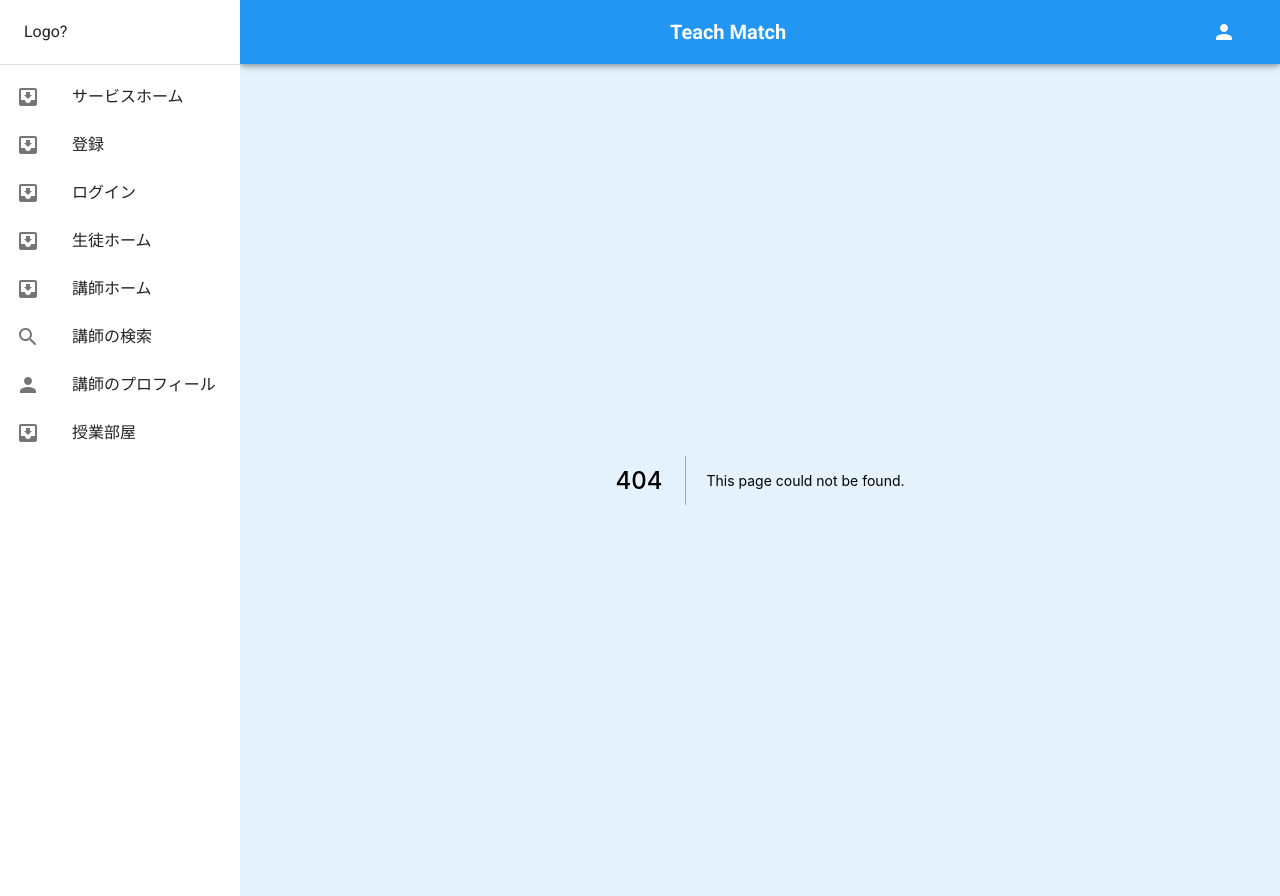
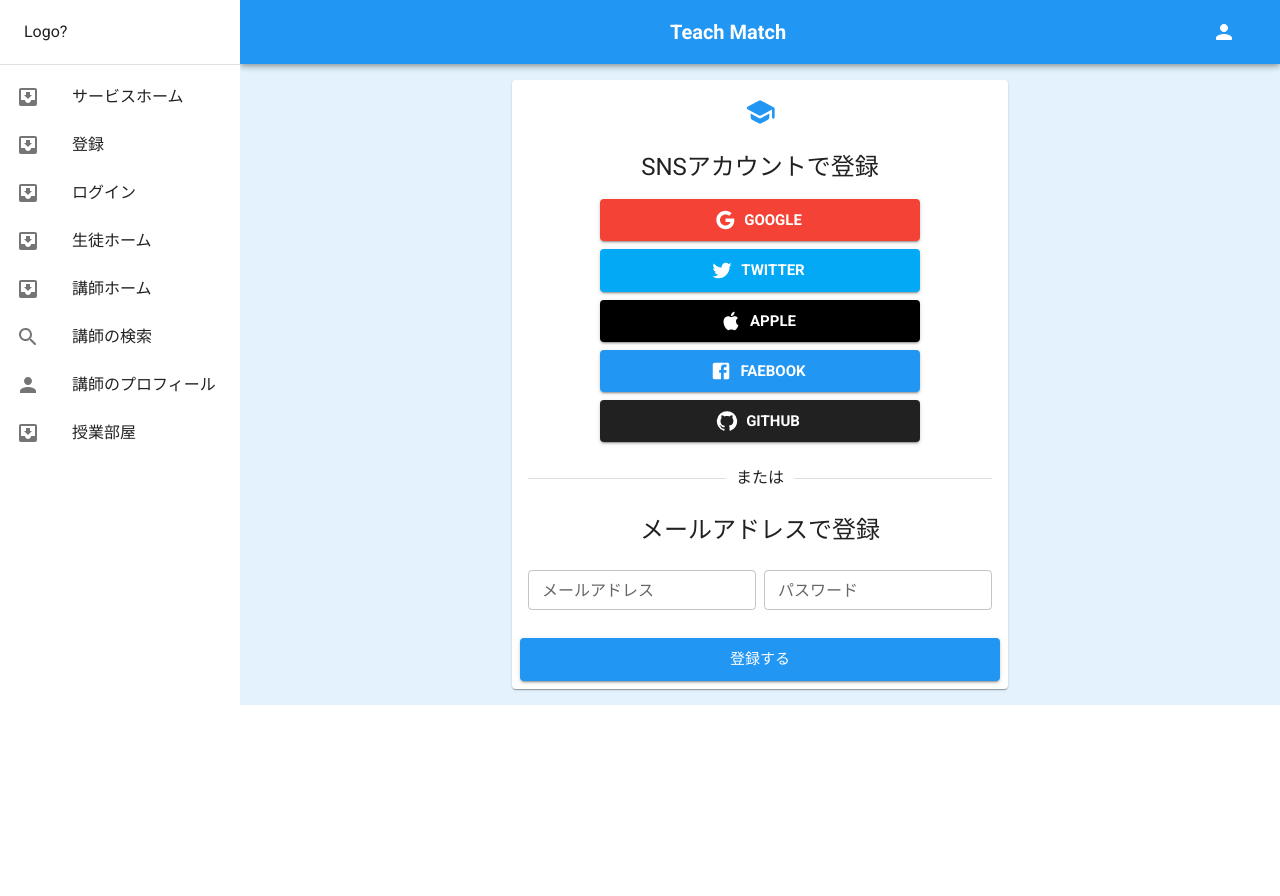
Before and after one commit to otsuka-private/teachmatch-front, a Next.js app: page /signup in a window 1280 px wide. Before the commit this address had no page. After the commit the page ends 800 px from the top, so only its background shows below. Built offline with nearby package versions, Linux system fonts and the light colour scheme.

Commit message:
ログインと登録ページを進めた、Snackbarも実装

```diff
--- /dev/null
+++ b/src/components/common/Snackbar.js
@@ -0,0 +1,19 @@
+import { useContext } from "react";
+import { Snackbar as MuiSnackbar } from "@mui/material";
+import MuiAlert from '@mui/material/Alert';
+import { snackbarContext } from "contexts/snackbarContext";
+
+const Snackbar = () => {
+    const snackbarCtx = useContext(snackbarContext);
+    const closeHandler = () => {
+        snackbarCtx.closeSnackbar();
+    };
+
+    return (
+        <MuiSnackbar open={snackbarCtx.toOpen} autoHideDuration={4000} onClose={closeHandler}>
+            <MuiAlert severity={snackbarCtx.severity} sx={{ width: '100%' }} variant="filled">{snackbarCtx.message}</MuiAlert>
+        </MuiSnackbar>
+    );
+};
+
+export default Snackbar;
--- a/src/components/layout/drawer/DrawerContent.js
+++ b/src/components/layout/drawer/DrawerContent.js
@@ -12,7 +12,7 @@
     },
     {
         title: '登録',
-        path: '/register'
+        path: '/signup'
     },
     {
         title: 'ログイン',
--- a/src/components/pages/login/LoginHome.js
+++ b/src/components/pages/login/LoginHome.js
@@ -1,40 +1,47 @@
-import { useRef } from "react";
-import { signInWithPopup, GoogleAuthProvider, signInWithEmailAndPassword, TwitterAuthProvider } from "firebase/auth";
-import { Card, CardContent, Button, TextField, Grid, Typography, Divider, Stack, Container, CardActions, Link, Box } from "@mui/material";
-import GoogleIcon from '@mui/icons-material/Google';
-import TwitterIcon from '@mui/icons-material/Twitter';
-import AppleIcon from '@mui/icons-material/Apple';
-import FacebookIcon from '@mui/icons-material/Facebook';
-import SchoolRoundedIcon from '@mui/icons-material/SchoolRounded';
-import GitHubIcon from '@mui/icons-material/GitHub';
+import { useRef, useContext } from "react";
+import Link from "next/link";
+import { signInWithPopup, GoogleAuthProvider, signInWithEmailAndPassword, createUserWithEmailAndPassword, TwitterAuthProvider } from "firebase/auth";
+import { Card, CardContent, Button, TextField, Grid, Typography, Divider, Stack, CardActions, Link as MuiLink } from "@mui/material";
+import GoogleIcon from "@mui/icons-material/Google";
+import TwitterIcon from "@mui/icons-material/Twitter";
+import AppleIcon from "@mui/icons-material/Apple";
+import FacebookIcon from "@mui/icons-material/Facebook";
+import SchoolRoundedIcon from "@mui/icons-material/SchoolRounded";
+import GitHubIcon from "@mui/icons-material/GitHub";
 import { blue, grey, lightBlue, red } from "@mui/material/colors";
 import { v4 as uuid } from "uuid";
 import ContainedButton from "components/common/ContainedButton";
 import { auth } from "lib/firebase";
+import { snackbarContext } from "contexts/snackbarContext";
 
-const LoginHome = () => {
-    const userIdInput = useRef();
+const LoginHome = (props) => {
+    const { variant } = props;
+    const isForLogin = variant === 'signup' ? false : true;
+    const emailAddressInput = useRef();
     const passwordInput = useRef();
+    const snackbarCtx = useContext(snackbarContext);
+
+    const openSnackbarWhenLogin = () => snackbarCtx.openSnackbar({ message: 'ログインしました' });
+    const openSnackbarWhenSignUp = () => snackbarCtx.openSnackbar({ message: 'ユーザー登録に成功しました' });
+    const openSnackbarWhenLoginFaied = () => snackbarCtx.openSnackbar({ message: 'ログインに失敗しました', severity: 'error' });
 
     const loginWithGoogle = () => {
         const googleProvider = new GoogleAuthProvider();
         signInWithPopup(auth, googleProvider)
-            .then((result) => {
+            .then(result => {
                 // This gives you a Google Access Token. You can use it to access the Google API.
                 const credential = GoogleAuthProvider.credentialFromResult(result);
                 const token = credential.accessToken;
                 // The signed-in user info.
                 const user = result.user;
-                // ...
-            }).catch((error) => {
-                // Handle Errors here.
+                openSnackbarWhenLogin();
+            })
+            .catch(error => {
                 const errorCode = error.code;
                 const errorMessage = error.message;
-                // The email of the user's account used.
                 const email = error.email;
                 // The AuthCredential type that was used.
                 const credential = GoogleAuthProvider.credentialFromError(error);
-                // ...
             });
     }
 
@@ -43,61 +50,70 @@
         signInWithPopup(auth, twitterProvider)
             .then(result => {
                 // This gives you a the Twitter OAuth 1.0 Access Token and Secret.
-                // You can use these server side with your app's credentials to access the Twitter API.
+                // You can use these server side with your app"s credentials to access the Twitter API.
                 const credential = TwitterAuthProvider.credentialFromResult(result);
                 const token = credential.accessToken;
                 const secret = credential.secret;
-
                 // The signed-in user info.
                 const user = result.user;
-                // ...
-            }).catch((error) => {
-                // Handle Errors here.
+            })
+            .catch(error => {
                 const errorCode = error.code;
                 const errorMessage = error.message;
-                // The email of the user's account used.
                 const email = error.email;
                 // The AuthCredential type that was used.
                 const credential = TwitterAuthProvider.credentialFromError(error);
-                // ...
             });
     }
 
     const loginWithEmail = () => {
-        const userId = userIdInput.current.value;
+        const emailAddress = emailAddressInput.current.value;
         const password = passwordInput.current.value;
-        signInWithEmailAndPassword(auth, userId, password)
-            .then(userCredential => {
-                const user = userCredential.user;
-            })
-            .catch(error => {
-                const errorCode = error.code;
-                const errorMessage = error.message;
-            });
+        if (isForLogin) {
+            signInWithEmailAndPassword(auth, emailAddress, password)
+                .then(userCredential => {
+                    const user = userCredential.user;
+                    openSnackbarWhenLogin();
+                })
+                .catch(error => {
+                    const errorMessage = error.message;
+                    openSnackbarWhenLoginFaied();
+                });
+        } else {
+            createUserWithEmailAndPassword(auth, emailAddress, password)
+                .then(userCredential => {
+                    // Signed in
+                    const user = userCredential.user;
+                    openSnackbarWhenSignUp();
+                })
+                .catch(error => {
+                    const errorMessage = error.message;
+                });
+        }
     }
 
     const signInWithSNSButtons = [{
-        text: 'google',
+        text: "google",
         icon: <GoogleIcon />,
         onClick: loginWithGoogle,
         bgcolor: red[500]
     }, {
-        text: 'twitter',
+        text: "twitter",
         icon: <TwitterIcon />,
         onClick: loginWithTwitter,
         bgcolor: lightBlue[500]
     }, {
-        text: 'apple',
+        text: "apple",
         icon: <AppleIcon />,
         onClick: null,
-        bgcolor: '#000'
+        bgcolor: "#000"
     }, {
-        text: 'faebook',
+        text: "faebook",
         icon: <FacebookIcon />,
         onClick: null,
         bgcolor: blue[500]
     }, {
-        text: 'github',
+        text: "github",
         icon: <GitHubIcon />,
         onClick: null,
         bgcolor: grey[900]
@@ -105,37 +121,51 @@
         const { text, icon, onClick, bgcolor } = sns;
 
         return (
-            <Button key={uuid()} variant="contained" size="large" sx={{ bgcolor, fontWeight: 700, mb: { xs: '0.5rem' } }} onClick={onClick} startIcon={icon}>{text}</Button>
+            <ContainedButton
+                key={uuid()}
+                size="large"
+                sx={{ bgcolor, fontWeight: 700 }}
+                onClick={onClick}
+                startIcon={icon}
+                text={text}
+            />
         )
     })
 
     return (
         <Grid container spacing={0}>
-            <Grid item xs={0} md={3}></Grid>
-            <Grid item xs={12} md={6}>
+            <Grid item xs={0} md={2} lg={3}></Grid>
+            <Grid item xs={12} md={8} lg={6}>
                 <Card>
-                    <CardContent sx={{ textAlign: 'center' }}>
-                        <Typography variant="body1"><SchoolRoundedIcon sx={{ fontSize: '2rem', color: blue[500], mb: 2 }} /></Typography>
-                        <Typography variant="h5" sx={{ mb: '1rem' }}>SNSアカウントでログイン</Typography>
-                        <Box sx={{ display: 'flex', flexDirection: 'column', maxWidth: '20rem', m: '0 auto' }}>
+                    <CardContent sx={{ textAlign: "center" }}>
+                        <Typography variant="body1"><SchoolRoundedIcon sx={{ fontSize: "2rem", color: blue[500], mb: 2 }} /></Typography>
+                        <Typography variant="h5" sx={{ mb: "1rem" }}>SNSアカウントで{isForLogin ? 'ログイン' : '登録'}</Typography>
+                        <Stack spacing={1} sx={{ maxWidth: "20rem", m: "0 auto" }}>
                             {signInWithSNSButtons}
-                        </Box>
-                        <Divider sx={{ m: '1.5rem 0' }}>または</Divider>
-                        <Typography variant="h5" sx={{ mb: '1rem' }}>Emailでログイン</Typography>
-                        <Grid container spacing={1} sx={{ textAlign: 'left' }}>
+                        </Stack>
+                        <Divider sx={{ m: "1.5rem 0" }}>または</Divider>
+                        <Typography variant="h5" sx={{ mb: "1rem" }}>メールアドレスで{isForLogin ? 'ログイン' : '登録'}</Typography>
+                        <Grid container spacing={1} sx={{ textAlign: "left" }}>
                             <Grid item xs={12} md={6}>
-                                <TextField size="small" fullWidth variant="outlined" margin="dense" label="メールアドレス" inputRef={userIdInput} />
+                                <TextField size="small" fullWidth variant="outlined" margin="dense" label="メールアドレス" inputRef={emailAddressInput} />
                             </Grid>
                             <Grid item xs={12} md={6}>
                                 <TextField size="small" fullWidth variant="outlined" margin="dense" label="パスワード" inputRef={passwordInput} />
-                                <Typography variant="body2" sx={{ textAlign: 'right' }}><Link>パスワードを忘れた場合は</Link></Typography>
+                                {isForLogin && <Typography variant="body2" sx={{ textAlign: "right" }}><MuiLink>パスワードを忘れた場合は</MuiLink></Typography>}
                             </Grid>
                         </Grid>
                     </CardContent>
                     <CardActions>
-                        <Stack spacing={2} sx={{ width: '100%' }}>
-                            <ContainedButton fullWidth onClick={loginWithEmail} text='ログイン' />
-                            <Button fullWidth>アカウントを作成</Button>
+                        <Stack spacing={2} sx={{ width: "100%" }}>
+                            <ContainedButton fullWidth size="large" onClick={loginWithEmail} text={isForLogin ? 'ログイン' : '登録する'} />
+                            {
+                                isForLogin &&
+                                <Button fullWidth>
+                                    <Link href='/signup'>
+                                        <a>アカウントを作成</a>
+                                    </Link>
+                                </Button>
+                            }
                         </Stack>
                     </CardActions>
                 </Card>
--- /dev/null
+++ b/src/contexts/snackbarContext.js
@@ -0,0 +1,41 @@
+import { useState, createContext } from "react";
+
+export const snackbarContext = createContext({
+    toOpen: false,
+    message: '',
+    severity: 'success',
+    openSnackbar: (snackbarInfo) => { },
+    closeSnackbar: () => { }
+});
+
+export const SnackbarProvider = (props) => {
+    const { children } = props;
+    const [toOpen, setToOpen] = useState(false);
+    const [message, setMessage] = useState('');
+    const [severity, setSeverity] = useState('success');
+
+    const openSnackbar = (snackbarInfo) => {
+        setToOpen(true);
+        setMessage(snackbarInfo.message);
+        setSeverity(snackbarInfo.severity || 'success');
+    }
+
+    const closeSnackbar = () => {
+        setToOpen(false);
+        setMessage('');
+    }
+
+    const contextValue = {
+        toOpen,
+        message,
+        severity,
+        openSnackbar,
+        closeSnackbar
+    }
+
+    return (
+        <snackbarContext.Provider value={contextValue}>
+            {children}
+        </snackbarContext.Provider>
+    );
+}
--- a/src/lib/mui.js
+++ b/src/lib/mui.js
@@ -1,5 +1,5 @@
 import { createTheme } from "@mui/material";
-import { blue, brown, lightBlue, pink, red } from "@mui/material/colors";
+import { amber, blue, brown, lightBlue, pink, red, teal } from "@mui/material/colors";
 
 export const customTheme = createTheme({
     palette: {
@@ -7,9 +7,21 @@
             main: blue[500],
         },
         secondary: {
-            // red or pink
             main: red[500]
         },
+        success: {
+            main: teal[500]
+        },
+        info: {
+            main: blue[500]
+        },
+        warning: {
+            main: amber[500]
+        },
+        error: {
+            main: red[500]
+        },
+
         // colors
         red: {
             main: red[500]
--- a/src/pages/_app.js
+++ b/src/pages/_app.js
@@ -1,15 +1,24 @@
 import '../styles/globals.css';
+import { CssBaseline } from '@mui/material';
 import Layout from 'components/layout/Layout';
-import ThemeProvider from 'context/themeContext';
+import ThemeProvider from 'contexts/themeContext';
 import { firebaseApp } from 'lib/firebase';
+import { SnackbarProvider } from 'contexts/snackbarContext';
+import Snackbar from 'components/common/Snackbar';
 
 function MyApp({ Component, pageProps }) {
   return (
+
     <ThemeProvider>
-      <Layout>
-        <Component {...pageProps} />
-      </Layout>
+      <SnackbarProvider>
+        <CssBaseline />
+        <Layout>
+          <Component {...pageProps} />
+          <Snackbar />
+        </Layout>
+      </SnackbarProvider>
     </ThemeProvider>
+
   )
 }
 
--- /dev/null
+++ b/src/pages/signup/index.js
@@ -0,0 +1,9 @@
+import LoginHome from "components/pages/login/LoginHome"
+
+const index = () => {
+    return (
+        <LoginHome variant="signup" />
+    )
+}
+
+export default index
```
Also changed, not shown: src/pages/register/student.js (deleted, +0 -9 lines), src/pages/register/teacher.js (deleted, +0 -11 lines), src/contexts/themeContext.js (renamed from src/context/themeContext.js).
